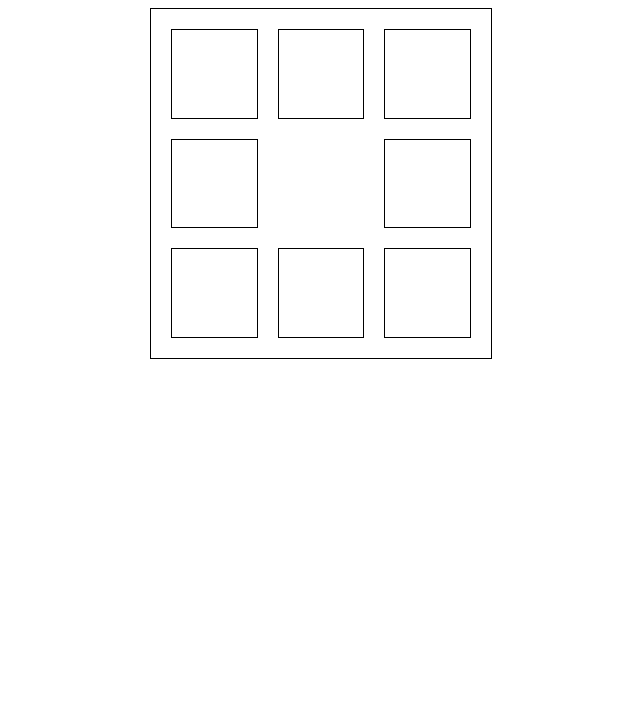
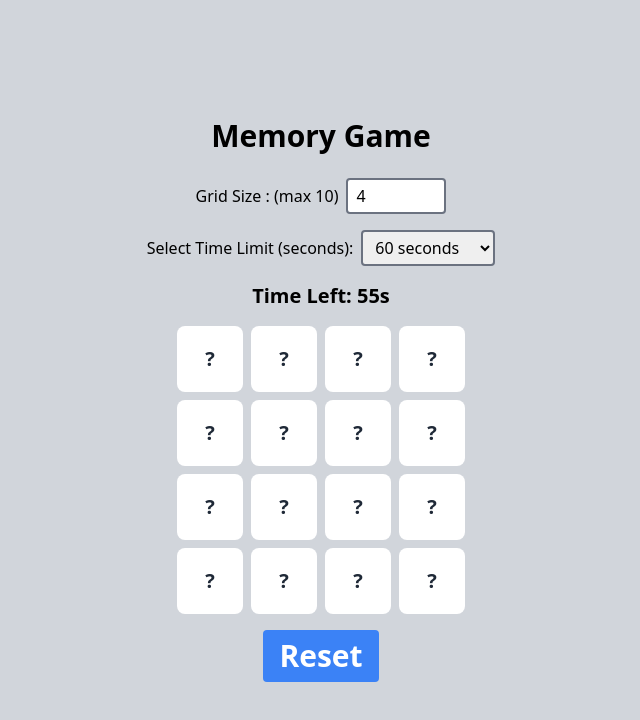
Before and after one commit to AmanYadav1419/Reactjs-30-PlusProblems, a React (Vite) app: page / in a window 1280 px wide. Shown: the top 720 px of the page, without its empty margins (319-959 px from the left). Built offline with nearby package versions, Linux system fonts and the light colour scheme.

Commit message:
added 36th problem of memory game with mulitiple features like : timer , initial card render, won and loose , dynamic grid size

```diff
--- a/src/App.jsx
+++ b/src/App.jsx
@@ -38,7 +38,8 @@ import React from "react";
 // import { OTP } from "./components/32th-Problem/OTPcreation";
 // import Stepper from "./components/33th-Problem/Stepper";
 // import Tabs from "./components/34th-Problem/Tabs";
-import GridLight from "./components/35th-Problem/GridLight";
+// import GridLight from "./components/35th-Problem/GridLight";
+import MemoryGame from "./components/36th-Problem/MemoryGame";
 
 // it should for 15th and 16th problem as props
 // const listofNames = [
@@ -173,7 +174,10 @@ function App() {
       {/* <Tabs /> */}
 
       {/* 35th Problem */}
-      <GridLight />
+      {/* <GridLight /> */}
+
+      {/* 36th Problem */}
+      <MemoryGame />
     </div>
   );
 }
--- /dev/null
+++ b/src/components/36th-Problem/MemoryGame.jsx
@@ -0,0 +1,280 @@
+import React, { useEffect, useState } from "react";
+
+const MemoryGame = () => {
+  // state for the setting the size of the grid, initial value is 4
+  const [gridSize, setGridSize] = useState(4);
+
+  // state for containing all of our cards
+  const [cards, setCards] = useState([]);
+
+  // state for the flip cards
+  const [flippedCards, setFlippedCards] = useState([]);
+
+  // state for the solved cards
+  const [solvedCards, setSolvedCards] = useState([]);
+
+  // state for the disabling the solved cards click
+  const [disabledCards, setDisabledCards] = useState(false);
+
+  // state for the won , to decide whether the user has won the game or not
+  const [won, setWon] = useState(false);
+
+  // state for storing the selected time, by default it will be 60.
+  const [selectedTime, setSelectedTime] = useState(60);
+
+  // state for time left
+  const [timeLeft, setTimeLeft] = useState(60);
+
+  // state for the timeup condition
+  const [timeUp, setTimeUp] = useState(false);
+
+  // to track whether the game is in initial revel phase or not
+  const [initialReveal, setInitialReveal] = useState(true);
+
+  // function to handle grid size change
+  const handleGridSizeChange = (e) => {
+    const size = parseInt(e.target.value);
+
+    if (size >= 2 && size <= 10) {
+      setGridSize(size);
+    } else {
+      alert("size should be greater than 2 and less than 10");
+      return;
+    }
+  };
+
+  // function to render the game board , if number 4 is selected so 16 cards will be generate
+  // on basis of random , so initalising a game borad on random basis
+
+  const initalisedGame = () => {
+    // so first we have to get the grid size, for current case we have 16 cards.
+    const totalCards = gridSize * gridSize;
+
+    // to calculate how many are there, for current case we have 16 cards , so we have 8 pairs.
+    const pairsCount = Math.floor(totalCards / 2);
+
+    // now we have to create numbers, we used n+1, so that it will generate numbers from 1 to n.
+    const numbers = [...Array(pairsCount).keys()].map((n) => n + 1);
+    // console.log("numbers :-",numbers);
+
+    // for the shuffled cards logic
+    const shuffledCards = [...numbers, ...numbers]
+      .sort(() => Math.random() - 0.5)
+      .slice(0, totalCards)
+      .map((number, index) => ({ id: index, number }));
+    // console.log("shuffled cards :-",shuffledCards);
+
+    // now we have to store the shuffled cards to the setcards
+    setCards(shuffledCards);
+
+    // and make sure all the other states get reset when the game loads
+    setFlippedCards([]);
+    setSolvedCards([]);
+    setWon(false);
+
+    // add the timer state when the game loads
+    // reset the countdown
+    setTimeLeft(selectedTime);
+    // reseting the time flag
+    setTimeUp(false);
+
+
+    // when the game is loaded , start the initial reveal phase
+    setInitialReveal(true);
+
+    // after 2 seconds , the cards face will be flipped
+    setTimeout(()=>{
+      setInitialReveal(false);
+    },2000)
+  };
+
+  // function to check match of the numbers, is it correct or not
+  const checkMatch = (secondId) => {
+    // to check , we have to get first id as well
+    const [firstId] = flippedCards;
+
+    // now check the condition of match
+    if (cards[firstId].number === cards[secondId].number) {
+      // then we will push the cards to the solved array
+      setSolvedCards([...solvedCards, firstId, secondId]);
+
+      // now they are done so we can make flipped cards empty and make sure they are disabled
+      setFlippedCards([]);
+      setDisabledCards(false);
+    } else {
+      setTimeout(() => {
+        // now in else condition we are enable the card click , with new combination
+        setFlippedCards([]);
+        setDisabledCards(false);
+      }, 1000);
+    }
+  };
+
+  // function to handle click on cards
+  const handleClick = (id) => {
+    // first we have to check if the player won the game or not , and if the card is disabled or not
+    // if won or disabled then card will not be clickable
+    if (won || disabledCards || timeUp || initialReveal) return;
+
+    // for checking the flipped card length is 0 , then we have to push the card to the state array
+    if (flippedCards.length === 0) {
+      setFlippedCards([id]);
+      return;
+    }
+
+    // now for checking the second card
+    if (flippedCards.length === 1) {
+      // first make sure we won't able to flip the third card
+      setDisabledCards(true);
+
+      // now we check that the first card number matches to second card number
+      // first of all we are comparing it should not be the same cards
+      if (id !== flippedCards[0]) {
+        // if that's not the case, then we just add the id , preserving the old id as well
+        setFlippedCards([...flippedCards, id]);
+
+        // check match logic of the numbers
+        checkMatch(id);
+      } else {
+        // else we click on same card twice so that remove the flipped card from array and make the card clickable
+        setFlippedCards([]);
+        setDisabledCards(false);
+      }
+    }
+  };
+
+  // function for the flipped cards, apply some styles
+  const isFlipped = (id) =>
+    initialReveal || flippedCards.includes(id) || solvedCards.includes(id);
+
+  // function for checking the id's that are solved , and apply some styles
+  const isSolved = (id) => solvedCards.includes(id);
+
+  // use effect to initialised the game
+  useEffect(() => {
+    initalisedGame();
+  }, [gridSize]);
+
+  // use effect to check the logic of won
+  useEffect(() => {
+    // if all the cards are inside the solved cards
+    // that means won the game
+    if (solvedCards.length === cards.length && cards.length > 0) {
+      setWon(true);
+    }
+  }, [solvedCards, cards]);
+
+  // use effect for the count down of every second
+  useEffect(() => {
+    // if won or time end , timer should stop
+    if (won || timeUp) return;
+
+    const timer = setInterval(() => {
+      setTimeLeft((prev) => {
+        if (prev <= 1) {
+          clearInterval(timer);
+
+          // make the set time up true, for time's up
+          setTimeUp(true);
+          return 0;
+        }
+
+        return prev - 1;
+      });
+    }, 1000);
+
+    return () => clearInterval(timer);
+  }, [won, timeUp]);
+
+  return (
+    <div className="flex flex-col items-center justify-center min-h-screen bg-gray-300 p-4">
+      <h1 className="text-3xl font-bold mb-6">Memory Game</h1>
+      {/* input */}
+      <div className="mb-4">
+        <label htmlFor="gridSize" className="mr-2">
+          {" "}
+          Grid Size : (max 10)
+        </label>
+        <input
+          id="gridSize"
+          type="number"
+          min="2"
+          max="10"
+          value={gridSize}
+          onChange={handleGridSizeChange}
+          className="border-2 border-gray-500 rounded px-2 py-1"
+        />
+      </div>
+
+      {/* input div for the timer selection */}
+      <div className="mb-4">
+        <label htmlFor="timeSelect" className="mr-2">
+          Select Time Limit (seconds):
+        </label>
+        <select
+          id="timeSelect"
+          value={selectedTime}
+          onChange={(e) => setSelectedTime(parseInt(e.target.value))}
+          className="border-2 border-gray-500 rounded px-2 py-1"
+        >
+          <option value={30}>30 seconds</option>
+          <option value={60}>60 seconds</option>
+          <option value={90}>90 seconds</option>
+          <option value={120}>120 seconds</option>
+        </select>
+      </div>
+
+      {/* displaying the timer */}
+      <div className="mb-4 text-xl font-semibold">Time Left: {timeLeft}s</div>
+
+      {/* Game board */}
+      <div
+        className={`grid gap-2 mb-4`}
+        style={{
+          gridTemplateColumns: `repeat(${gridSize}, minmax(0, 1fr))`,
+          width: `min(100%, ${gridSize * 4.5}rem)`,
+        }}
+      >
+        {cards.map((card) => (
+          <div
+            onClick={() => handleClick(card.id)}
+            key={card.id}
+            className={`aspect-square flex items-center justify-center text-xl font-bold rounded-lg cursor-pointer transition-all duration-300 ${
+              isFlipped(card.id)
+                ? isSolved(card.id)
+                  ? "bg-green-500 text-white"
+                  : "bg-blue-500 text-white"
+                : "bg-white text-gray-800"
+            }`}
+          >
+            {isFlipped(card.id) ? card.number : "?"}
+          </div>
+        ))}
+      </div>
+
+      {/* Result of won game */}
+      {won && (
+        <div className="mt-4 mb-4 text-4xl font-bold text-green-600 animate-bounce">
+          You Won the Game!!
+        </div>
+      )}
+
+      {/* Result of timeup game */}
+      {timeUp && !won && (
+        <div className="mt-4 text-4xl font-bold text-red-600 animate-bounce">
+          Oops! Time's up. Try Again.
+        </div>
+      )}
+
+      {/* Reset / Play Again Game button */}
+      <button
+        onClick={initalisedGame}
+        className="bg-blue-500 text-white px-4 py-2 rounded hover:bg-green-500 transition-all duration-100 font-bold text-3xl"
+      >
+        {won ? "Play Again" : "Reset"}
+      </button>
+    </div>
+  );
+};
+
+export default MemoryGame;
--- a/src/index.css
+++ b/src/index.css
@@ -1,6 +1,6 @@
-/* @tailwind base;
+@tailwind base;
 @tailwind components;
-@tailwind utilities; */
+@tailwind utilities;
 
 /* body{
     margin: 20px;
```
Also changed, not shown: 1 other file (tests, documents, lock files or other folders).
